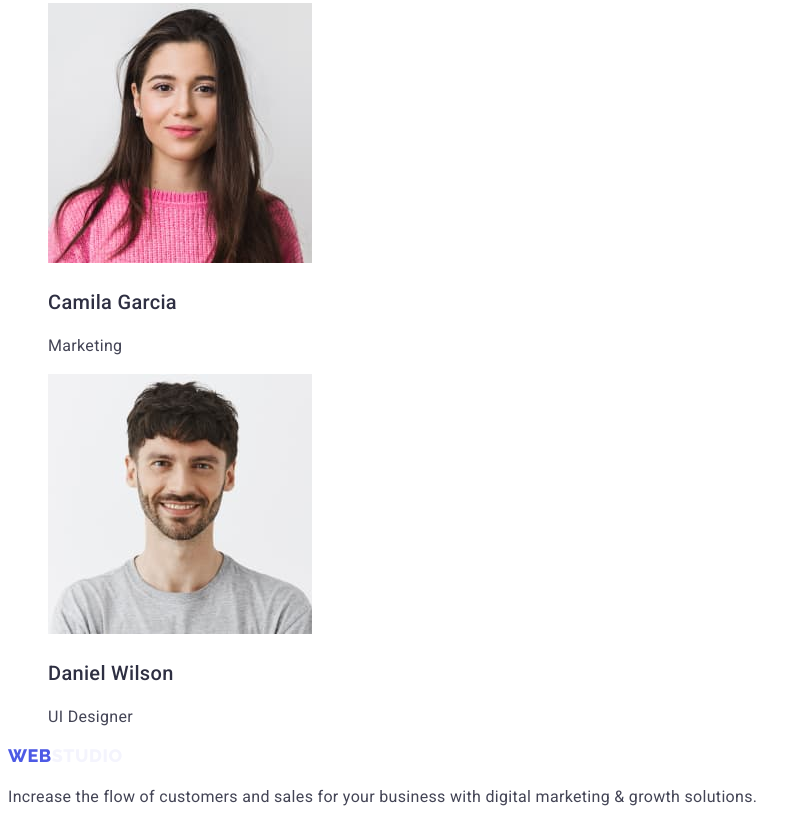
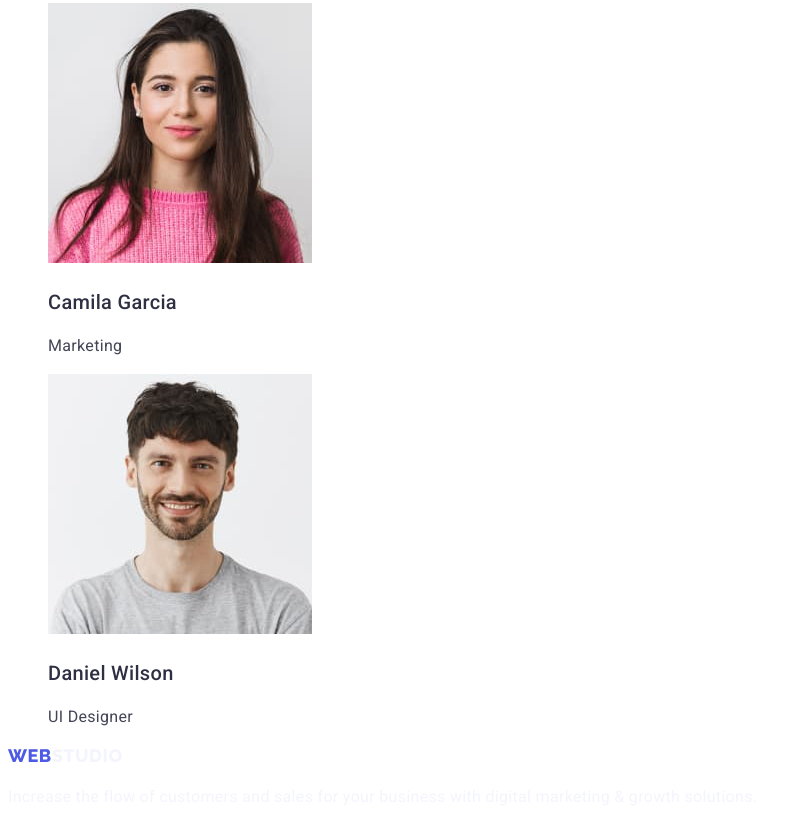
Before and after one commit to AlinaDemchenko/AlinaDemchenko-goit-markup-hw-02, a plain HTML site: page index.html in a window 1280 px wide. Shown: the part 2572-3397 px from the top of the page, without its empty margins (0-807 px from the left). Drawn offline with Linux system fonts and the light colour scheme.

Commit message:
commit 2

```diff
--- a/css/styles.css
+++ b/css/styles.css
@@ -117,3 +117,7 @@ body {
 footer > .logo {
   color: var(--light-mode-color);
 }
+
+footer > p {
+  color: var(--light-mode-color);
+}
```
